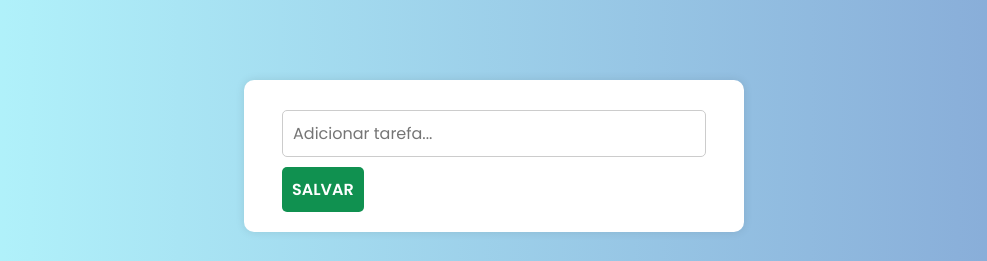
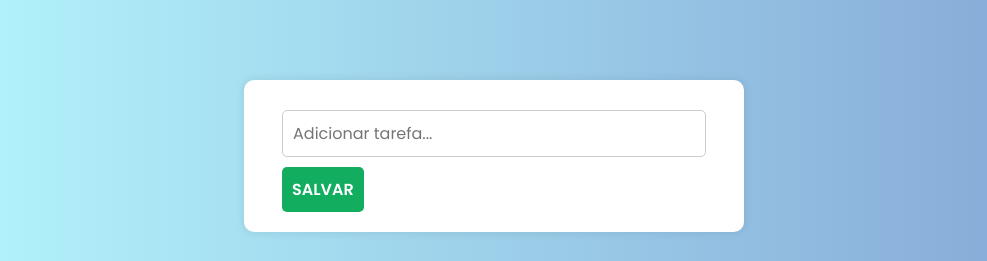
Before and after one commit to pauloarchanjo/To-do-list_TypeScript, a website with bundled scripts: page public/index.html in a window 1280 px wide. In both pictures the pointer is over the button "SALVAR". Shown: the top 261 px of the page, without its empty margins (146-1133 px from the left). Built offline with nearby package versions, Linux system fonts and the light colour scheme.

Commit message:
Update index.html

```diff
--- a/public/index.html
+++ b/public/index.html
@@ -5,6 +5,7 @@
   <meta http-equiv="X-UA-Compatible" content="IE=edge">
   <meta name="viewport" content="width=device-width, initial-scale=1.0">
   <link rel="stylesheet" href="https://cdn.jsdelivr.net/gh/devicons/devicon@v2.15.1/devicon.min.css">
+  <link rel="icon" href="../ts-icon.ico">
   <script src="dist/index.js" type="module"></script>
 
   <title>Lista TypeScript</title>
@@ -58,6 +59,12 @@ body{
     font-weight: 600;
     cursor: pointer;
     margin-top: 10px;
+    transition: .3s;
+  }
+
+  .add__bt:hover{
+    background: #13ad60;
+    transition: .3s;
   }
 
   .input{
```
